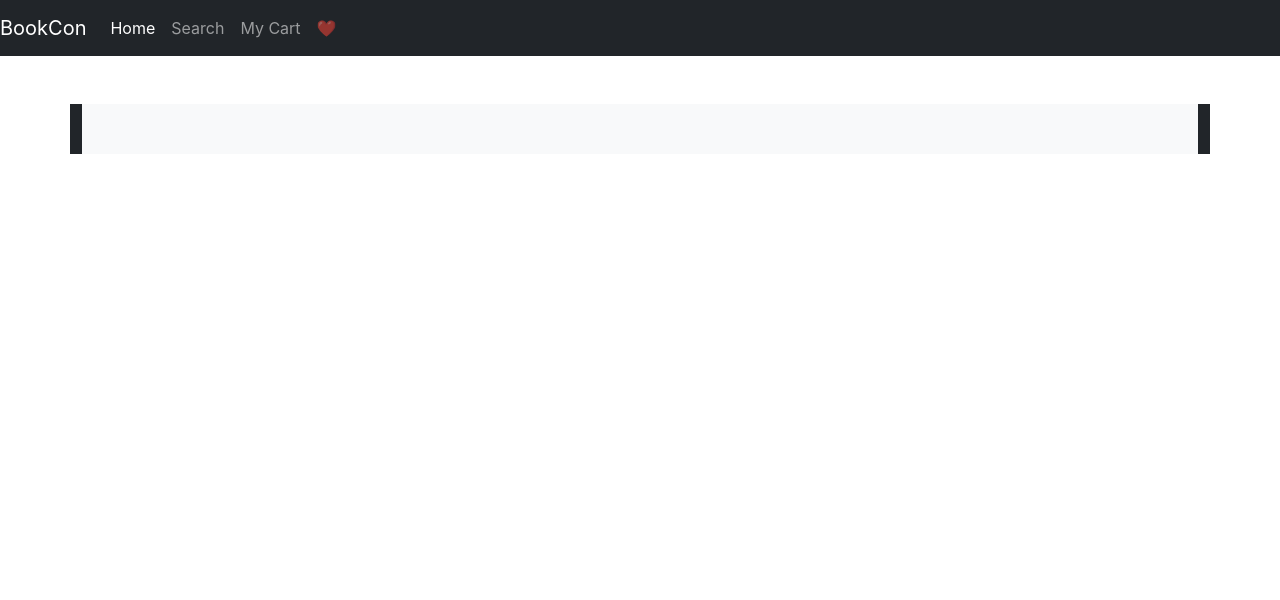
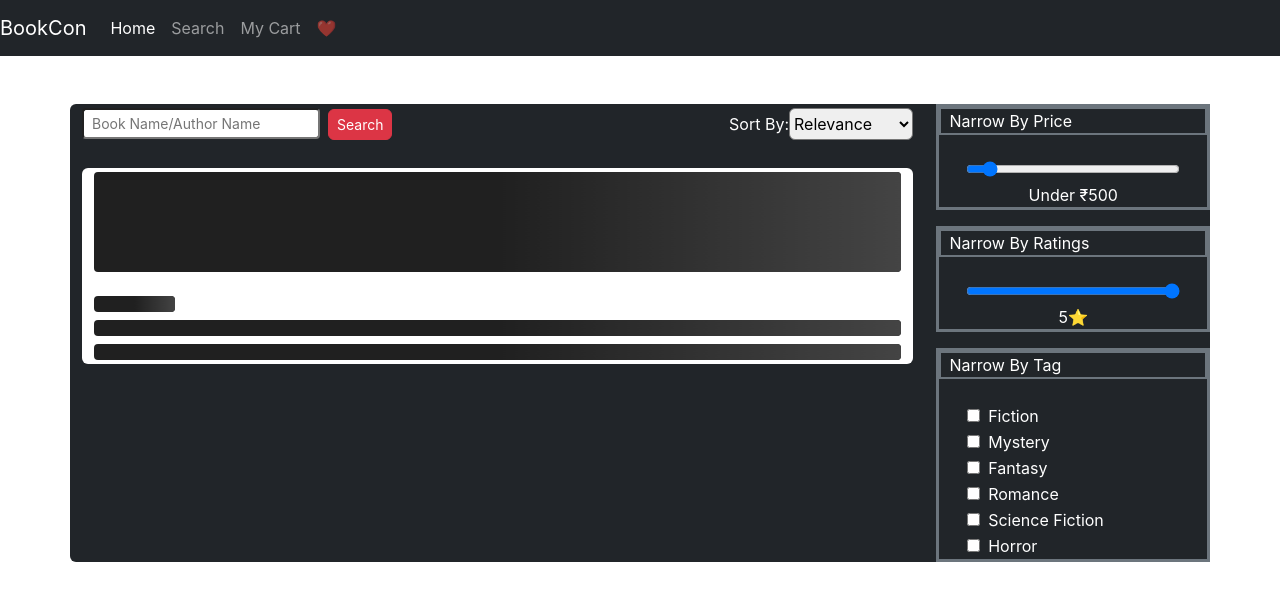
Before and after one commit to Cavinkumaran-m/JMAN_bookstore_frontend, a React (Create React App) app: page /home in a window 1280 px wide. Shown: the top 600 px of the page. Built offline with nearby package versions, Linux system fonts and the light colour scheme; the HTML template or start-up script is replaced by a standard one.

Commit message:
home page except api calls

```diff
--- a/src/Components/BookCard/BoodCardLoader.js
+++ b/src/Components/BookCard/BoodCardLoader.js
@@ -5,23 +5,16 @@ import { SkeletonTheme } from "react-loading-skeleton";
 
 function BookCardLoader() {
   return (
-    <>
+    <SkeletonTheme baseColor="#202020" highlightColor="#444">
       <div className="container">
-        <div>
-          <Skeleton></Skeleton>
+        <div style={{ height: "100px" }}>
+          <Skeleton width={"100%"} height={"100%"} />
         </div>
+        <br></br>
+        <Skeleton width={"10%"} />
+        <Skeleton count={2} width={"100%"} />
       </div>
-    </>
-
-    // <SkeletonTheme baseColor="#90defd" highlightColor="#00a2e2">
-    //     <div style={{ height: "100px" }}>
-    //       <Skeleton width={"100%"} height={"100%"} />
-    //     </div>
-    //     <br></br>
-    //     <Skeleton width={"10%"} />
-    //     <Skeleton count={2} width={"100%"} />
-    //   </div>
-    // </SkeletonTheme>
+    </SkeletonTheme>
   );
 }
 
--- a/src/Pages/Home/Home.js
+++ b/src/Pages/Home/Home.js
@@ -1,10 +1,19 @@
 import React from "react";
 import Axios from "../../Components/Utils/Axios";
 import BookCardLoader from "../../Components/BookCard/BoodCardLoader";
-import BookCard from "../../Components/BookCard/BookCard";
 import { useState, useEffect } from "react";
+
 function Home(props) {
   const [trendingBooks, setTrendingBooks] = useState(null);
+  const [priceRange, setPriceRange] = useState(500);
+  const [starRange, setStarRange] = useState(5);
+
+  const handlePriceRange = (event) => {
+    setPriceRange(event.target.value);
+  };
+  const handleStarRange = (event) => {
+    setStarRange(event.target.value);
+  };
   useEffect(() => {
     // Axios.get("trending").then((res) => {
     // console.log(res.data.payLoad);
@@ -13,11 +22,186 @@ function Home(props) {
   }, []);
   return (
     <>
-      <div className="mt-5 bg-dark container">
-        <div
-          className="bg-light"
-          style={{ width: "100%", height: "50px" }}
-        ></div>
+      <div className="mt-5 bg-dark container rounded">
+        <div className="row d-flex justify-content-between">
+          {/* Left Panel */}
+          <div className="rounded" style={{ width: "75%" }}>
+            <div
+              className="d-flex align-items-center justify-content-between"
+              style={{ height: "40px" }}
+            >
+              <div>
+                <input
+                  className="form-control-sm"
+                  style={{ height: "80%" }}
+                  placeholder="Book Name/Author Name"
+                ></input>
+                <button className="ms-2 btn btn-sm btn-danger rounded">
+                  Search
+                </button>
+              </div>
+              <div style={{ height: "80%" }}>
+                <label className="text-white" htmlFor="sorter">
+                  Sort By:
+                </label>
+                <select
+                  className="rounded"
+                  style={{ height: "100%" }}
+                  name="sorter"
+                  id="sorter"
+                >
+                  <option value="Relevance">Relevance</option>
+                  <option value="ReleaseDate">Release Date</option>
+                  <option value="Name">Name</option>
+                  <option value="lowestPrice">Lowest Price</option>
+                  <option value="highestPrice">Highest Price</option>
+                  <option value="userReview">User Review</option>
+                </select>
+              </div>
+            </div>
+            {/* Results div */}
+            <div className="bg-white rounded mt-4 mb-2">
+              <BookCardLoader />
+            </div>
+          </div>
+
+          {/* Right Panel */}
+          <div className="rounded p-0" style={{ width: "24%" }}>
+            {/* Narrow by price */}
+            <div className="text-white border border-secondary border-3">
+              <div className="border border-secondary border-2 ps-2">
+                Narrow By Price
+              </div>
+              <br></br>
+              <center>
+                <input
+                  style={{ width: "80%" }}
+                  type="range"
+                  min="100"
+                  max="5000"
+                  step={100}
+                  value={priceRange}
+                  onChange={handlePriceRange}
+                ></input>
+                <br></br>
+                <span>Under ₹{priceRange}</span>
+              </center>
+            </div>
+
+            {/* Narrow by Review */}
+            <div className="text-white border border-secondary mt-3 border-3">
+              <div className="border border-secondary border-2 ps-2">
+                Narrow By Ratings
+              </div>
+              <br></br>
+              <center>
+                <input
+                  style={{ width: "80%" }}
+                  type="range"
+                  min="1"
+                  max="5"
+                  step={1}
+                  value={starRange}
+                  onChange={handleStarRange}
+                ></input>
+                <br></br>
+                <span>{starRange}&#11088;</span>
+              </center>
+            </div>
+
+            {/* Narrow by Tag */}
+            <div className="text-white border border-secondary border-3 mt-3">
+              <div className="border border-secondary border-2 ps-2">
+                Narrow By Tag
+              </div>
+              <br></br>
+              <center>
+                <table style={{ width: "80%" }}>
+                  <tbody>
+                    <tr>
+                      <td>
+                        <input
+                          type="checkbox"
+                          id="fiction"
+                          name="genre"
+                          value="fiction"
+                        />
+                        <label className="ms-2" htmlFor="fiction">
+                          Fiction
+                        </label>
+                      </td>
+                    </tr>
+                    <tr>
+                      <td>
+                        <input
+                          type="checkbox"
+                          id="mystery"
+                          name="genre"
+                          value="mystery"
+                        />
+                        <label className="ms-2" htmlFor="mystery">
+                          Mystery
+                        </label>
+                      </td>
+                    </tr>
+                    <tr>
+                      <td>
+                        <input
+                          type="checkbox"
+                          id="fantasy"
+                          name="genre"
+                          value="fantasy"
+                        />
+                        <label className="ms-2" htmlFor="fantasy">
+                          Fantasy
+                        </label>
+                      </td>
+                    </tr>
+                    <tr>
+                      <td>
+                        <input
+                          type="checkbox"
+                          id="romance"
+                          name="genre"
+                          value="romance"
+                        />
+                        <label className="ms-2" htmlFor="romance">
+                          Romance
+                        </label>
+                      </td>
+                    </tr>
+                    <tr>
+                      <td>
+                        <input
+                          type="checkbox"
+                          id="science-fiction"
+                          name="genre"
+                          value="science-fiction"
+                        />
+                        <label className="ms-2" htmlFor="science-fiction">
+                          Science Fiction
+                        </label>
+                      </td>
+                    </tr>
+                    <tr>
+                      <td>
+                        <input
+                          type="checkbox"
+                          id="horror"
+                          name="genre"
+                          value="horror"
+                        />
+                        <label className="ms-2" htmlFor="horror">
+                          Horror
+                        </label>
+                      </td>
+                    </tr>
+                  </tbody>
+                </table>
+              </center>
+            </div>
+          </div>
+        </div>
       </div>
     </>
   );
```
